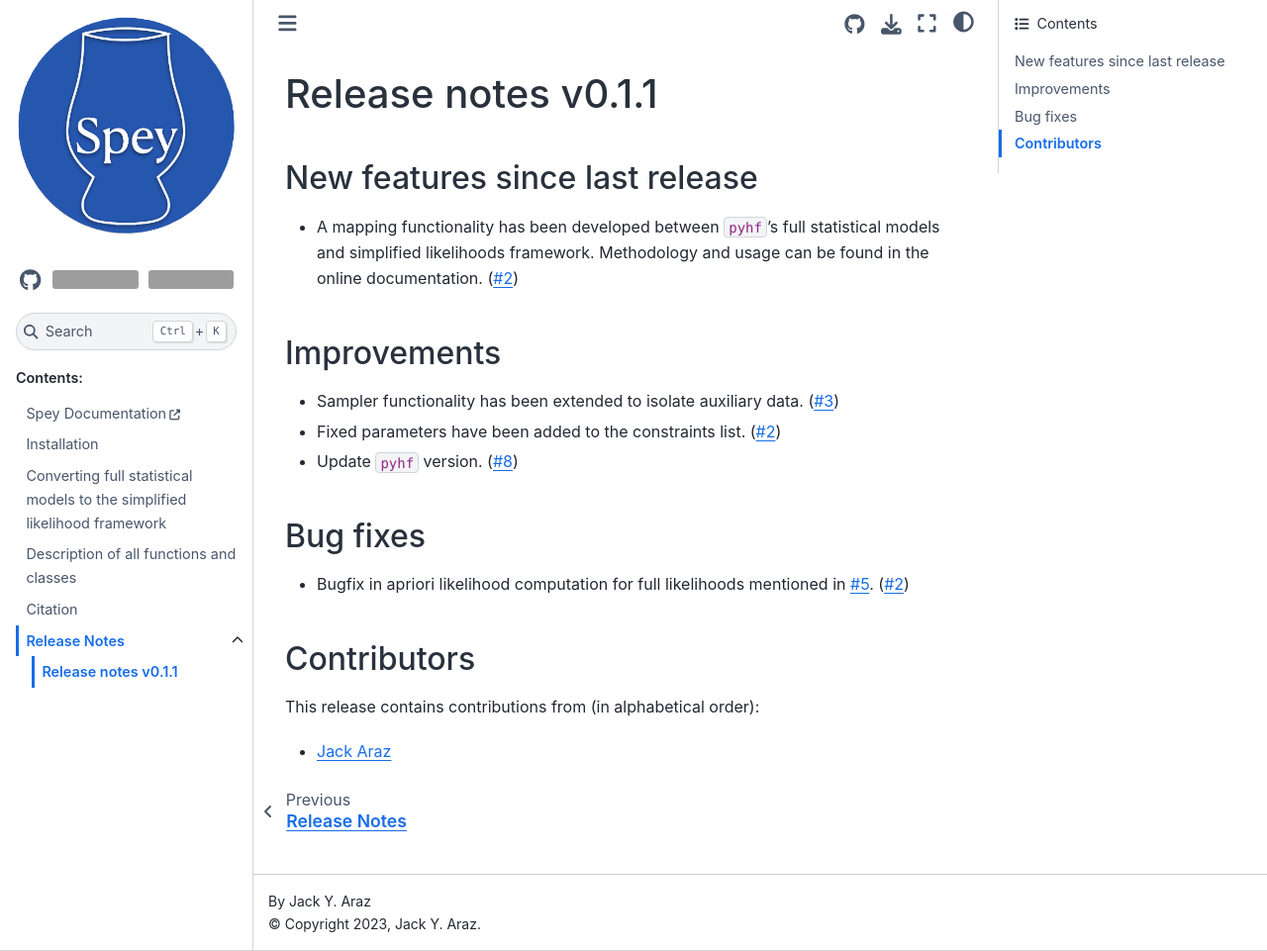
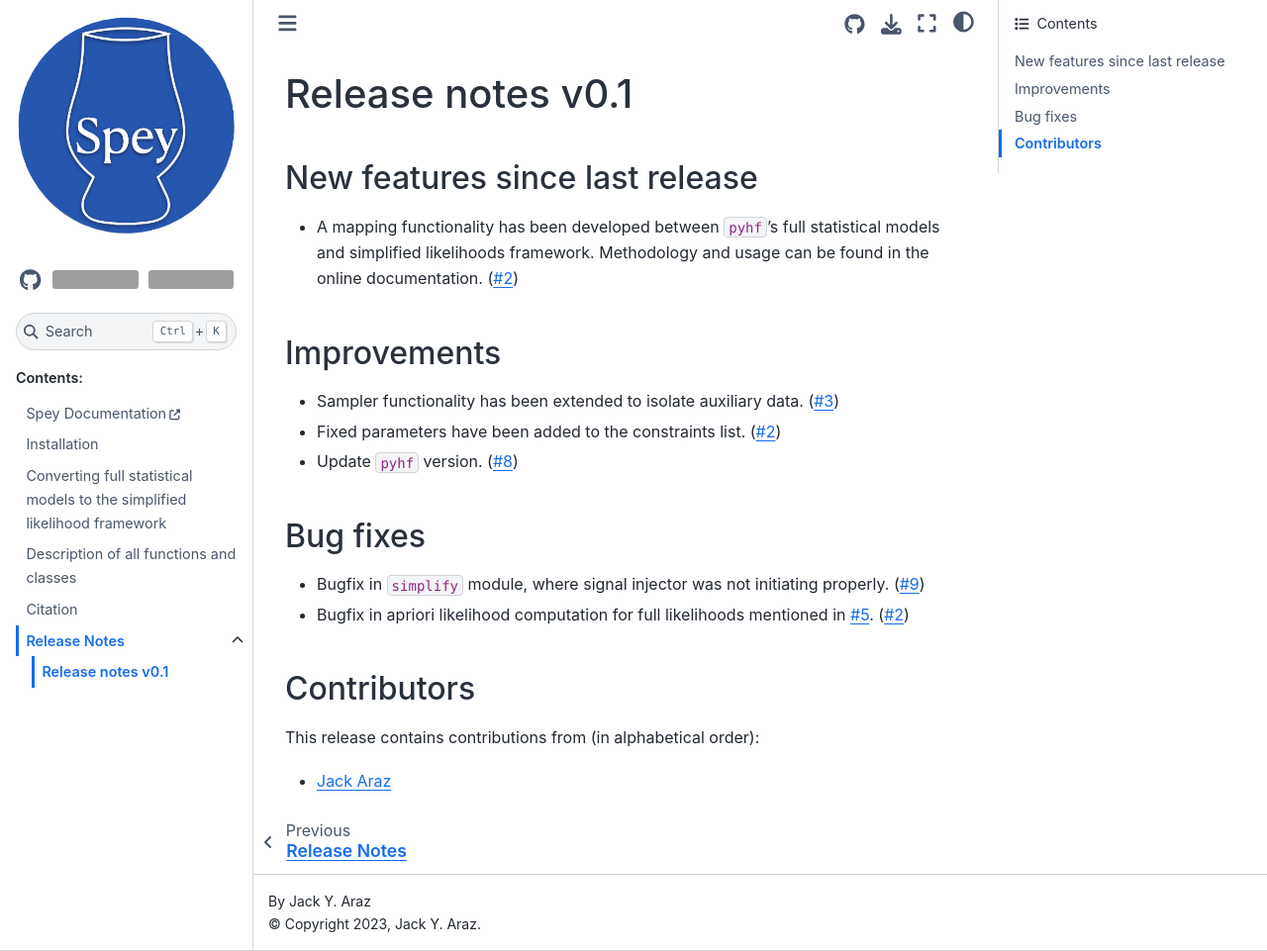
Before and after one commit to SpeysideHEP/spey-pyhf, a Sphinx documentation site: the page built from docs/releases/changelog-v0.1.md, in a window 1280 px wide and 961 px high. Shown: the whole window at 99% size. Built offline with Sphinx 7.4.7 and the Sphinx Book theme 1.1.4, drawn with Linux system fonts in a browser that asks for light colours; grey boxes are pictures that could not be loaded.

Commit message:
update changelog

```diff
--- a/docs/releases/changelog-v0.1.md
+++ b/docs/releases/changelog-v0.1.md
@@ -1,4 +1,4 @@
-# Release notes v0.1.1
+# Release notes v0.1
 
 ## New features since last release
 
@@ -20,6 +20,9 @@
 
 ## Bug fixes
 
+* Bugfix in `simplify` module, where signal injector was not initiating properly.
+ ([#9](https://github.com/SpeysideHEP/spey-pyhf/pull/9))
+
 * Bugfix in apriori likelihood computation for full likelihoods mentioned in
   [#5](https://github.com/SpeysideHEP/spey-pyhf/issues/5).
   ([#2](https://github.com/SpeysideHEP/spey-pyhf/pull/2))
```
